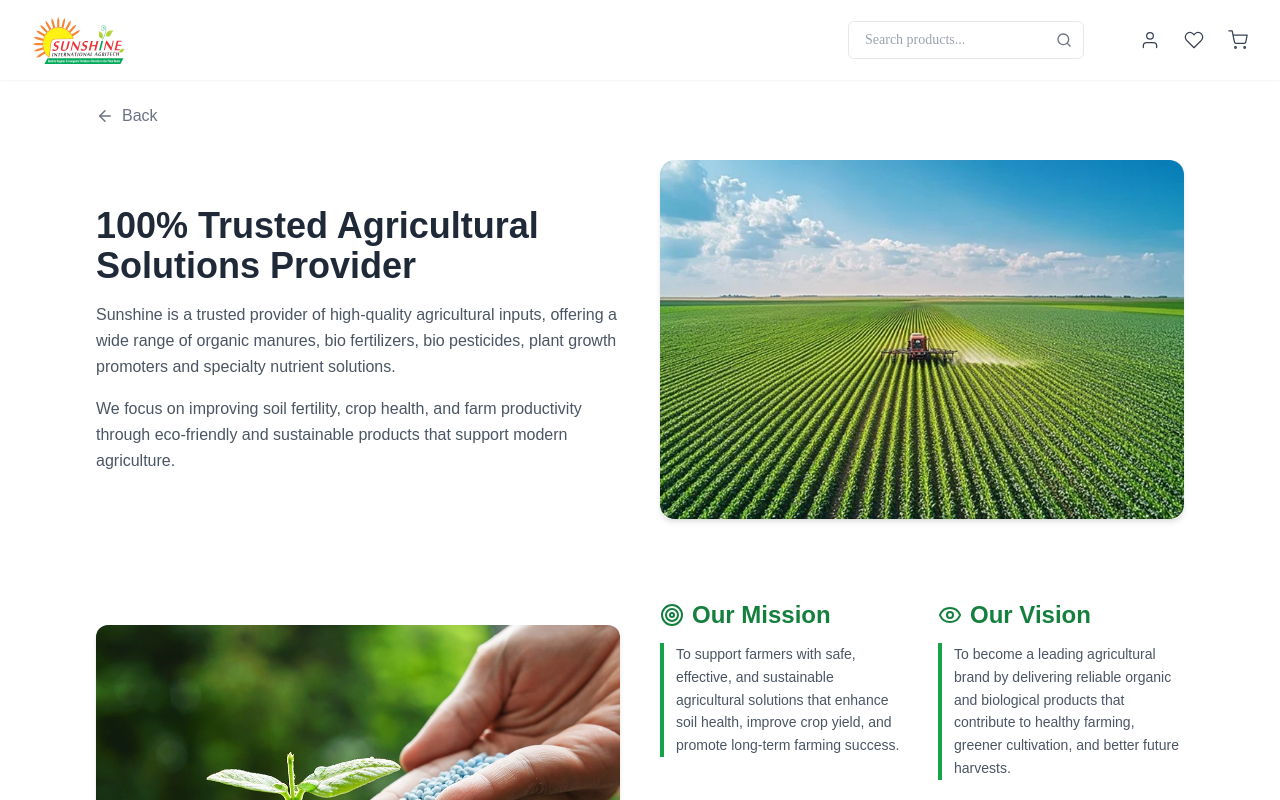
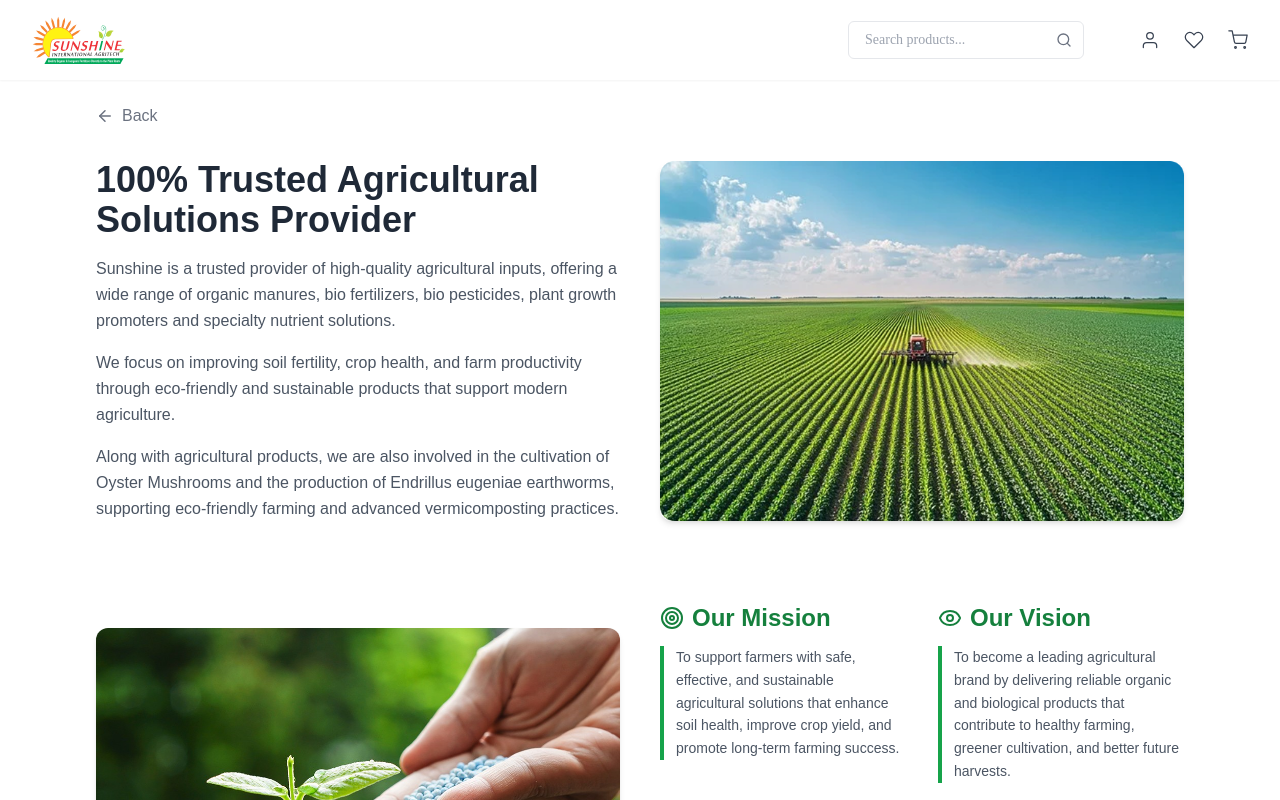
Before and after one commit to media2Apd/Sun-Shine-Dev, a React (Create React App) app in the folder client/: page /about in a window 1280 px wide. Shown: the top 800 px of the page. Built offline with nearby package versions, Linux system fonts and the light colour scheme; no server answers.

Commit message:
about content added

```diff
--- a/client/src/pages/AboutPage.js
+++ b/client/src/pages/AboutPage.js
@@ -195,8 +195,11 @@ const AboutPage = () => {
             <p className="text-gray-600 mb-4 leading-relaxed">
               Sunshine is a trusted provider of high-quality agricultural inputs, offering a wide range of organic manures, bio fertilizers, bio pesticides, plant growth promoters and specialty nutrient solutions.
             </p>
+            <p className="text-gray-600 mb-4 leading-relaxed">
+              We focus on improving soil fertility, crop health, and farm productivity through eco-friendly and sustainable products that support modern agriculture.
+            </p>
             <p className="text-gray-600 leading-relaxed">
-              We focus on improving soil fertility, crop health, and farm productivity through eco-friendly and sustainable products that support modern agriculture.
+              Along with agricultural products, we are also involved in the cultivation of Oyster Mushrooms and the production of Endrillus eugeniae earthworms, supporting eco-friendly farming and advanced vermicomposting practices.
             </p>
           </div>
           <img src={farm1} alt="farm" className="rounded-xl shadow-md w-full" />
```
